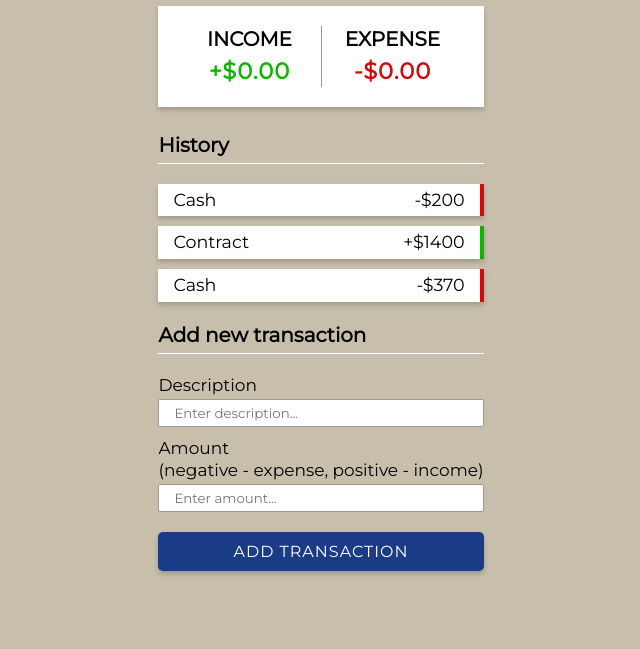
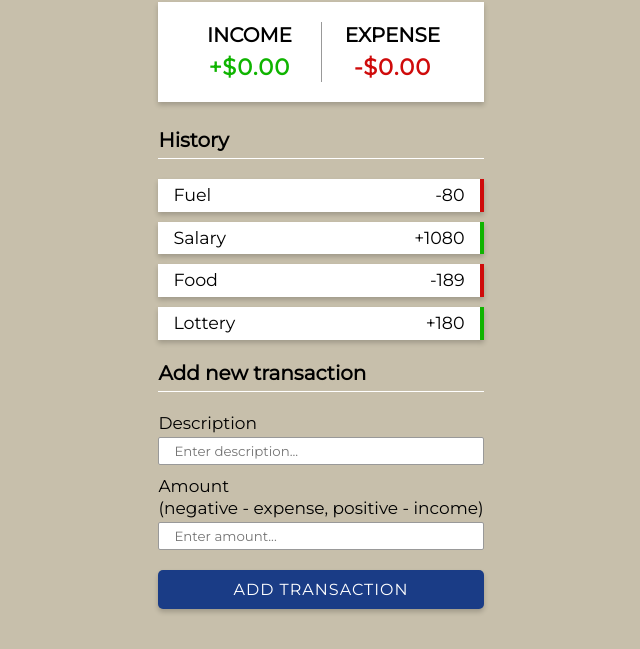
Before and after one commit to marcin-bojar/frontend-mini-projects, a plain HTML site: page expense tracker/index.html in a window 1280 px wide. Shown: the part 184-833 px from the top of the page, without its empty margins (319-959 px from the left). Before the commit the page ends 800 px from the top, so only its background shows below. Drawn offline with Linux system fonts and the light colour scheme.

Commit message:
Add stored transactions to DOM

```diff
--- a/expense tracker/index.html
+++ b/expense tracker/index.html
@@ -25,9 +25,9 @@
 
         <h3>History</h3>
         <ul id="list" class="list">
-            <li class="list__item minus">Cash <span>-$200</span><button class="delete-btn">X</button></li>
+            <!-- <li class="list__item minus">Cash <span>-$200</span><button class="delete-btn">X</button></li>
             <li class="list__item plus">Contract <span>+$1400</span><button class="delete-btn">X</button></li>
-            <li class="list__item minus">Cash <span>-$370</span><button class="delete-btn">X</button></li>
+            <li class="list__item minus">Fuel <span>-$370</span><button class="delete-btn">X</button></li>    -->
         </ul>
 
         <h3>Add new transaction</h3>
--- a/expense tracker/script.js
+++ b/expense tracker/script.js
@@ -0,0 +1,28 @@
+const list = document.getElementById('list');
+
+const temporaryTransactions = [
+    {id:1, text: 'Fuel', amount: -80 },
+    {id:2, text: 'Salary', amount: 1080 },
+    {id:3, text: 'Food', amount: -189 },
+    {id:4, text: 'Lottery', amount: 180 }
+];
+
+// Add stored transactions to DOM
+function addTransactionDOM(transaction) {
+    const sign = transaction.amount < 0 ? '-' : '+';
+
+    const item = document.createElement('li');
+    item.classList.add('list__item', transaction.amount < 0 ? 'minus' : 'plus');
+    item.innerHTML = `
+        ${transaction.text}<span>${sign}${Math.abs(transaction.amount)}</span><button class="delete-btn">X</button>
+    `;
+
+    list.appendChild(item);
+};
+
+function init() {
+    list.innerHTML = '';
+    temporaryTransactions.forEach(addTransactionDOM);
+};
+
+init();
--- a/expense tracker/style.css
+++ b/expense tracker/style.css
@@ -129,7 +129,7 @@ h4 {
     background-color: var(--color-exp);
     padding: 0 .5rem;
     color: #fff;
-    font-size: 2rem;
+    font-size: 1.6rem;
     border: none;
     cursor: pointer;
     visibility: hidden;
```
